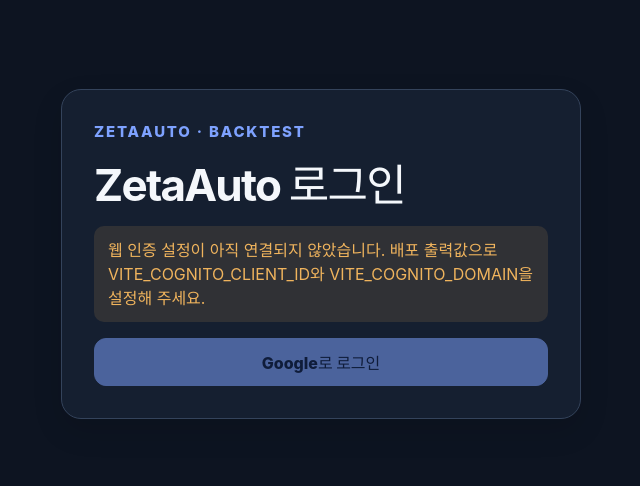
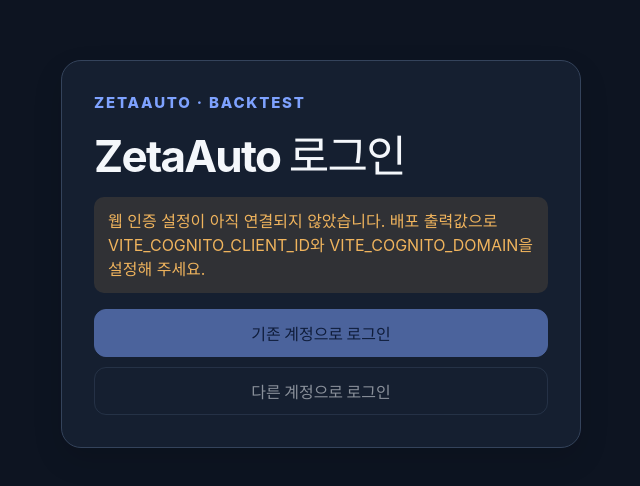
Before and after one commit to kdmerit/ZetaAuto-web, a React (Vite) app: page / in a window 1280 px wide. Shown: the part 146-632 px from the top of the page, without its empty margins (319-959 px from the left). Built offline with nearby package versions, Linux system fonts and the light colour scheme; no server answers.

Commit message:
Separate existing and alternate account login

```diff
--- a/src/App.tsx
+++ b/src/App.tsx
@@ -18,9 +18,14 @@
         <h1>ZetaAuto 로그인</h1>
         {auth.error ? <p className="error" role="alert">{auth.error}</p> : null}
         {missing ? <p className="notice">{AUTH_CONFIG_ERROR}</p> : null}
-        <button className="primary-button full-width" type="button" disabled={missing} onClick={() => void auth.signIn()}>
-          Google로 로그인
-        </button>
+        <div className="auth-actions">
+          <button className="primary-button full-width" type="button" disabled={missing} onClick={() => void auth.signIn()}>
+            기존 계정으로 로그인
+          </button>
+          <button className="outline-button full-width" type="button" disabled={missing} onClick={() => void auth.signIn(true)}>
+            다른 계정으로 로그인
+          </button>
+        </div>
       </div>
     </main>
   );
--- a/src/auth.tsx
+++ b/src/auth.tsx
@@ -25,7 +25,7 @@
   email: string | null;
   error: string | null;
   config: AuthConfig | null;
-  signIn: () => Promise<void>;
+  signIn: (selectAccount?: boolean) => Promise<void>;
   signOut: () => Promise<void>;
 }
 
@@ -231,24 +231,25 @@
   const [tokens, setTokens] = useState<TokenSet | null>(null);
   const [error, setError] = useState<string | null>(null);
 
-  const signIn = useCallback(async () => {
+  const signIn = useCallback(async (selectAccount = false) => {
     if (!config) throw new Error(AUTH_CONFIG_ERROR);
     const verifier = randomBase64Url(48);
     const state = randomBase64Url(24);
     saveOAuthState(state, verifier);
     const challenge = await sha256Base64Url(verifier);
     const url = new URL(`${config.cognitoDomain}/oauth2/authorize`);
-    url.search = new URLSearchParams({
+    const params = new URLSearchParams({
       response_type: 'code',
       client_id: config.clientId,
       redirect_uri: config.redirectUri,
       scope: 'openid email profile',
       identity_provider: 'Google',
-      prompt: 'select_account',
       state,
       code_challenge: challenge,
       code_challenge_method: 'S256',
-    }).toString();
+    });
+    if (selectAccount) params.set('prompt', 'select_account');
+    url.search = params.toString();
     window.location.assign(url.toString());
   }, [config]);
 
--- a/src/styles.css
+++ b/src/styles.css
@@ -108,6 +108,7 @@
 .auth-screen { display: grid; place-items: center; padding: 24px; }
 .auth-card { width: min(100%, 520px); display: flex; flex-direction: column; gap: 16px; padding: 32px; }
 .auth-card h2 { color: #aab6c8; font-size: 20px; }
+.auth-actions { display: flex; flex-direction: column; gap: 10px; }
 .loading-card { padding: 24px; border: 1px solid #34435b; border-radius: 16px; background: #151f30; color: #aab6c8; }
 
 .fullscreen-button { position: fixed; z-index: 20; top: max(12px, env(safe-area-inset-top)); right: 14px; width: 38px; height: 38px; border: 1px solid #34435b; border-radius: 10px; background: rgba(21, 31, 48, .9); color: #f4f7fb; font-size: 21px; }
```
